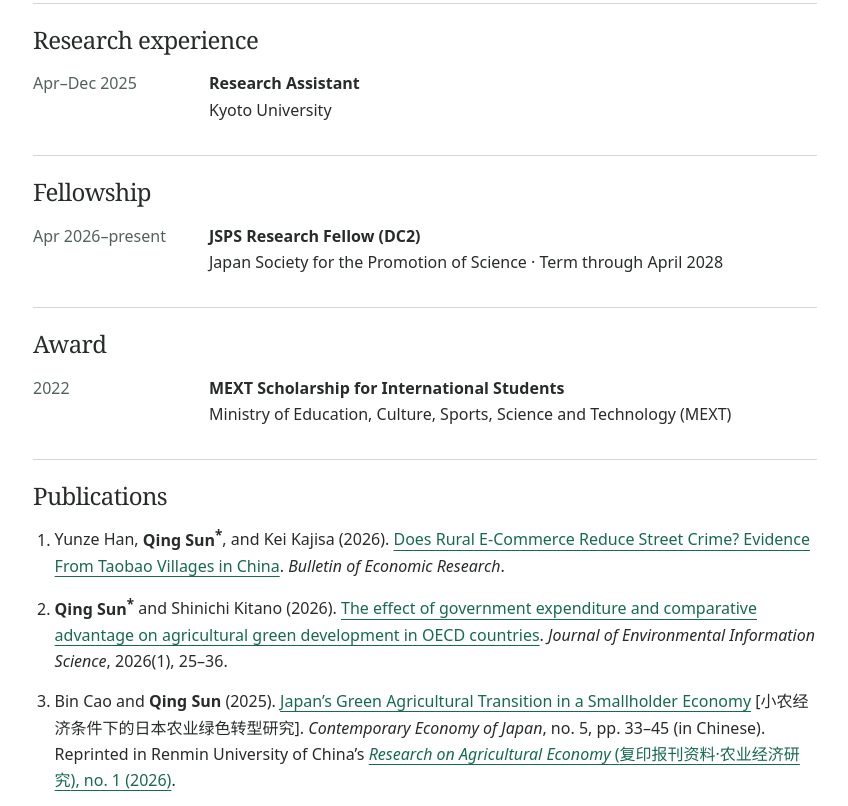
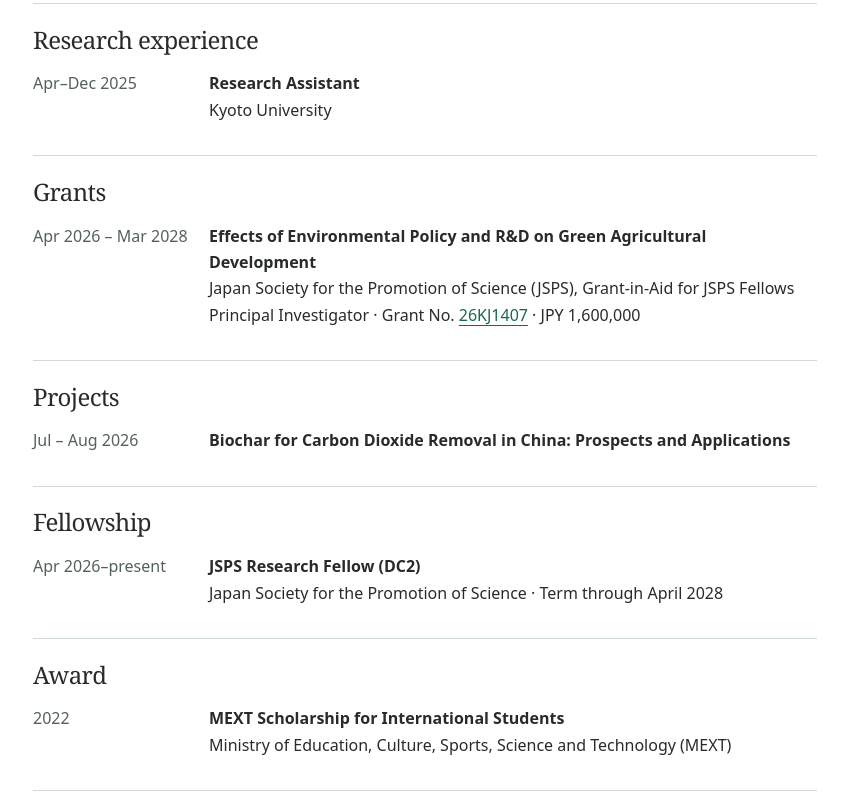
Before and after one commit to sunnyqingsun/sunnyqingsun.github.io, a plain HTML site: page cv.html in a window 1280 px wide. Shown: the part 622-1428 px from the top of the page, without its empty margins (95-943 px from the left). Drawn offline with Linux system fonts and the light colour scheme.

Commit message:
Add the JSPS research grant and biochar project to the CV

```diff
--- a/cv.html
+++ b/cv.html
@@ -41,6 +41,18 @@
         </dl>
       </section>
       <section class="section">
+        <h2>Grants</h2>
+        <dl>
+          <div class="cv-row"><dt>Apr 2026 – Mar 2028</dt><dd><strong>Effects of Environmental Policy and R&amp;D on Green Agricultural Development</strong><br>Japan Society for the Promotion of Science (JSPS), Grant-in-Aid for JSPS Fellows<br>Principal Investigator · Grant No. <a href="https://kaken.nii.ac.jp/ja/grant/KAKENHI-PROJECT-26KJ1407/">26KJ1407</a> · JPY 1,600,000</dd></div>
+        </dl>
+      </section>
+      <section class="section">
+        <h2>Projects</h2>
+        <dl>
+          <div class="cv-row"><dt>Jul – Aug 2026</dt><dd><strong>Biochar for Carbon Dioxide Removal in China: Prospects and Applications</strong></dd></div>
+        </dl>
+      </section>
+      <section class="section">
         <h2>Fellowship</h2>
         <dl>
           <div class="cv-row"><dt>Apr 2026–present</dt><dd><strong>JSPS Research Fellow (DC2)</strong><br>Japan Society for the Promotion of Science · Term through April 2028</dd></div>
```
Also changed, not shown: 1 other file.
